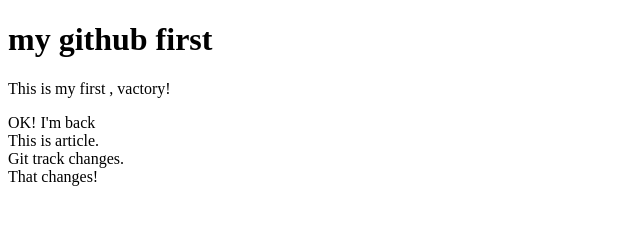
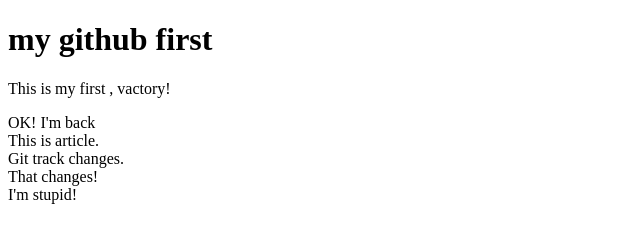
Before and after one commit to 199dqx/mygist, a plain HTML site: page test01.html in a window 1280 px wide. Shown: the full height of the page, 0-640 px from the left. Drawn offline with Linux system fonts and the light colour scheme.

Commit message:
i am stupid

```diff
--- a/test01.html
+++ b/test01.html
@@ -17,5 +17,6 @@
         <article>This is article.</article>
         <div>Git track changes.</div>
         <div>That changes!</div>
+        <div>I'm stupid!</div>
     </body>
 </html>
```
